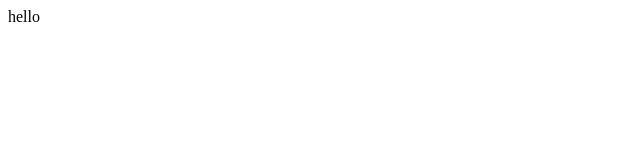
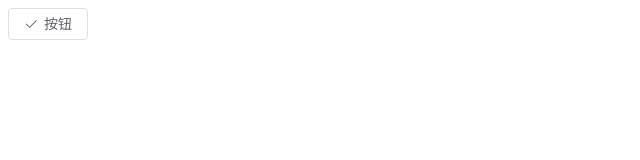
Before and after one commit to maomaoYJP/vue-guigu, a Vue app: page / in a window 1280 px wide. Shown: the top 160 px of the page, without its empty margins (0-640 px from the left). Built offline with nearby package versions, Linux system fonts and the light colour scheme.

Commit message:
添加element-plus

```diff
--- a/package.json
+++ b/package.json
@@ -9,6 +9,8 @@
     "preview": "vite preview"
   },
   "dependencies": {
+    "@element-plus/icons-vue": "^2.3.1",
+    "element-plus": "^2.9.7",
     "vue": "^3.5.13"
   },
   "devDependencies": {
--- a/src/App.vue
+++ b/src/App.vue
@@ -1,7 +1,11 @@
 <template>
-  <div>hello</div>
+  <div>
+    <el-button :icon="Check">按钮</el-button>
+  </div>
 </template>
 
-<script setup lang="ts"></script>
+<script setup lang="ts">
+import { Check } from "@element-plus/icons-vue";
+</script>
 
 <style scoped></style>
--- a/src/style.css
+++ /dev/null
@@ -1,79 +0,0 @@
-:root {
-  font-family: system-ui, Avenir, Helvetica, Arial, sans-serif;
-  line-height: 1.5;
-  font-weight: 400;
-
-  color-scheme: light dark;
-  color: rgba(255, 255, 255, 0.87);
-  background-color: #242424;
-
-  font-synthesis: none;
-  text-rendering: optimizeLegibility;
-  -webkit-font-smoothing: antialiased;
-  -moz-osx-font-smoothing: grayscale;
-}
-
-a {
-  font-weight: 500;
-  color: #646cff;
-  text-decoration: inherit;
-}
-a:hover {
-  color: #535bf2;
-}
-
-body {
-  margin: 0;
-  display: flex;
-  place-items: center;
-  min-width: 320px;
-  min-height: 100vh;
-}
-
-h1 {
-  font-size: 3.2em;
-  line-height: 1.1;
-}
-
-button {
-  border-radius: 8px;
-  border: 1px solid transparent;
-  padding: 0.6em 1.2em;
-  font-size: 1em;
-  font-weight: 500;
-  font-family: inherit;
-  background-color: #1a1a1a;
-  cursor: pointer;
-  transition: border-color 0.25s;
-}
-button:hover {
-  border-color: #646cff;
-}
-button:focus,
-button:focus-visible {
-  outline: 4px auto -webkit-focus-ring-color;
-}
-
-.card {
-  padding: 2em;
-}
-
-#app {
-  max-width: 1280px;
-  margin: 0 auto;
-  padding: 2rem;
-  text-align: center;
-}
-
-@media (prefers-color-scheme: light) {
-  :root {
-    color: #213547;
-    background-color: #ffffff;
-  }
-  a:hover {
-    color: #747bff;
-  }
-  button {
-    background-color: #f9f9f9;
-  }
-}
```
Also changed, not shown: src/main.ts (+6 -1 lines), 1 other file (tests, documents, lock files or other folders).
